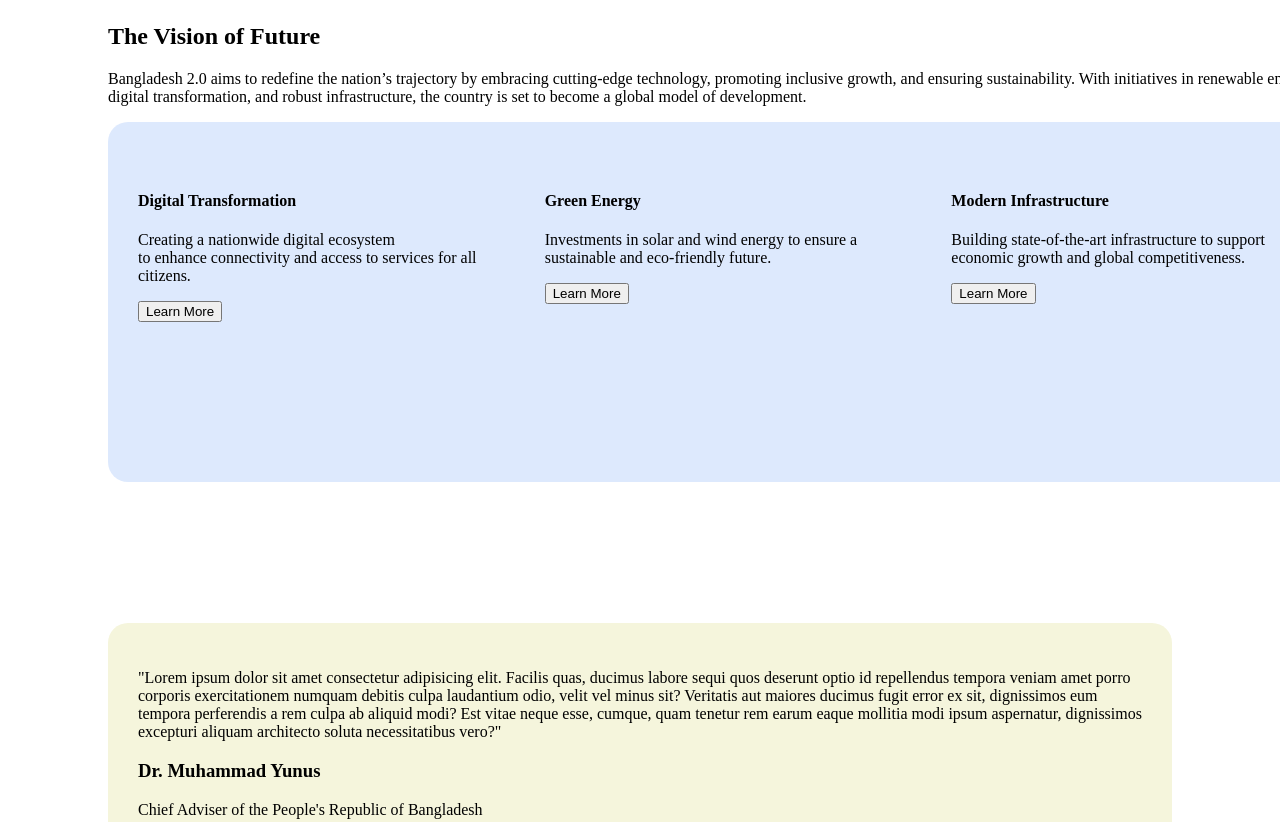
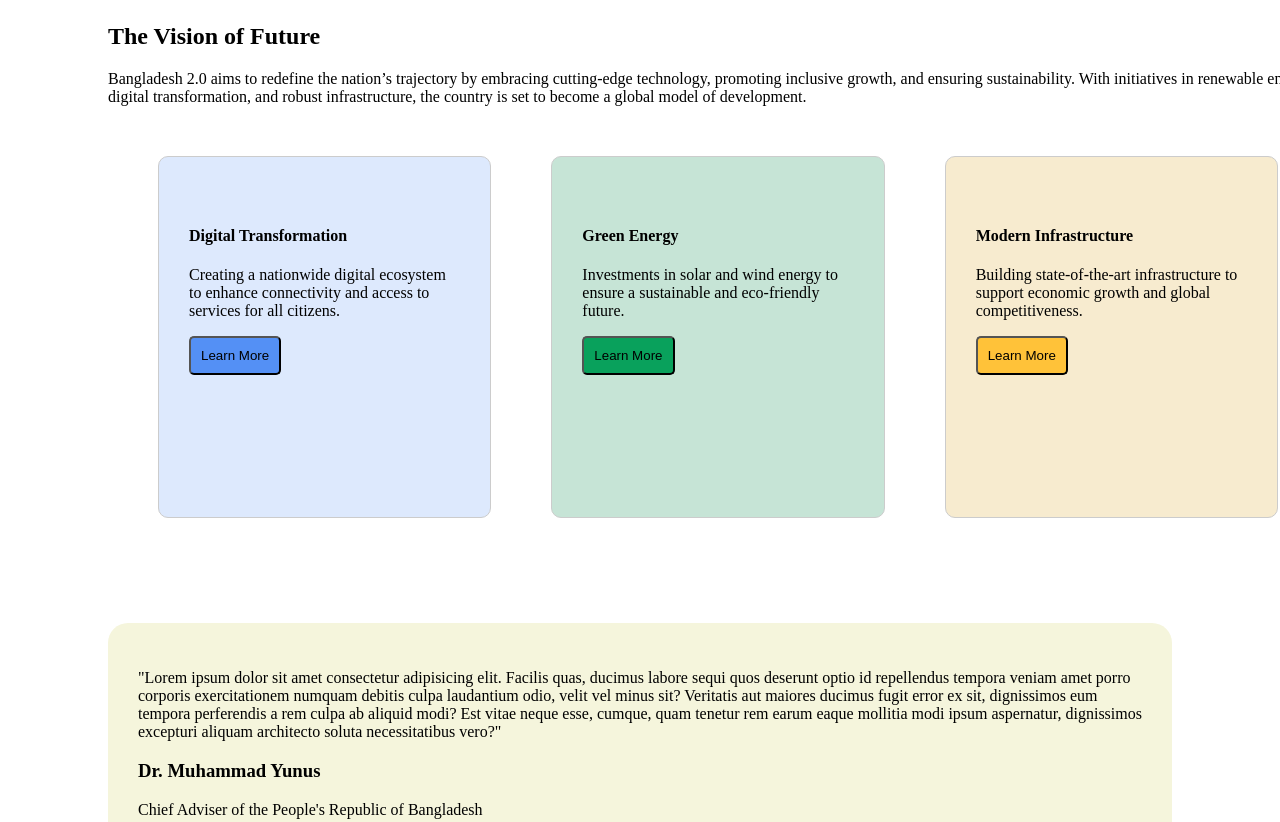
Before and after one commit to rafsan102/assignment-one, a plain HTML site: page index.html in a window 1280 px wide. Shown: the part 840-1662 px from the top of the page. Drawn offline with Linux system fonts and the light colour scheme.

Commit message:
completed my project

```diff
--- a/index.html
+++ b/index.html
@@ -64,25 +64,25 @@
           growth, and ensuring sustainability. With initiatives in renewable energy, digital transformation, and robust
           infrastructure, the country is set to become a global model of development.</p>
         <div class="global-sector">
-          <div class="global-content">
+          <div class="global-content1">
             <img src="B11A1--assignment-1/assets/card-icon.png" alt="">
             <h4>Digital Transformation</h4>
             <p>Creating a nationwide digital ecosystem<br> to enhance connectivity and access to services for all
               citizens.
             </p>
-            <button>Learn More</button>
+            <button class="learn">Learn More</button>
           </div>
-          <div class="global-content">
+          <div class="global-content2">
             <img src="B11A1--assignment-1/assets/card-icon.png" alt="">
             <h4>Green Energy</h4>
             <p>Investments in solar and wind energy to ensure a sustainable and eco-friendly future.</p>
-            <button>Learn More</button>
+            <button class="learn1">Learn More</button>
           </div>
-          <div class="global-content">
+          <div class="global-content3">
             <img src="B11A1--assignment-1/assets/card-icon.png" alt="">
             <h4>Modern Infrastructure</h4>
             <p>Building state-of-the-art infrastructure to support economic growth and global competitiveness.</p>
-            <button>Learn More</button>
+            <button class="learn2">Learn More</button>
           </div>
 
         </div>
@@ -115,11 +115,9 @@
         <div>
 
           <div class="opinion">
-
-
-
             <h3>Questions</h3>
             <h3>Select your opinion</h3>
+
 
 
           </div>
@@ -246,7 +244,7 @@
       <div>
         <h1>Bangladesh 2.0</h1>
       </div>
-      <div>
+      <div class="icon-img">
         <img src="B11A1--assignment-1/assets/facebook.png" alt="">
         <img src="B11A1--assignment-1/assets/instagram.png" alt="">
         <img src="B11A1--assignment-1/assets/x.png" alt="">
--- a/styles/style.css
+++ b/styles/style.css
@@ -57,14 +57,64 @@
 .global-sector {
   display: flex;
   border-radius: 20px;
+  margin: 20px;
+  /* background-color: aliceblue; */
+}
+.global-content1 {
   background-color: rgba(84, 144, 245, 0.2);
-}
-.global-content {
   margin-right: 20px;
   height: 300px;
   width: 500px;
   margin: 30px;
+  padding: 30px;
+  border: 1px solid #ccc;
+  border-radius: 10px;
 }
+.learn {
+  background-color: rgb(84, 144, 245);
+  padding: 10px;
+  border-radius: 5px;
+}
+.learn:hover {
+  background-color: gray;
+}
+.global-content2 {
+  background-color: rgb(198, 228, 214);
+  margin-right: 20px;
+  height: 300px;
+  width: 500px;
+  margin: 30px;
+  padding: 30px;
+  border: 1px solid #ccc;
+  border-radius: 10px;
+}
+.learn1 {
+  background-color: rgb(9, 161, 92);
+  padding: 10px;
+  border-radius: 5px;
+}
+.learn1:hover {
+  background-color: gray;
+}
+.global-content3 {
+  background-color: rgb(247, 235, 207);
+  margin-right: 20px;
+  height: 300px;
+  width: 500px;
+  margin: 30px;
+  padding: 30px;
+  border: 1px solid #ccc;
+  border-radius: 10px;
+}
+.learn2 {
+  background-color: rgb(255, 194, 57);
+  padding: 10px;
+  border-radius: 5px;
+}
+.learn2:hover {
+  background-color: gray;
+}
+
 .challenges {
   justify-content: center;
   margin-left: 100px;
@@ -79,14 +129,21 @@
   display: flex;
   gap: 50px;
 
-  justify-content: space-around;
+  justify-content: space-between;
   border: 1px solid black;
   margin-left: 100px;
   margin-right: 100px;
+  /* margin: 30px; */
 }
+
 .opinion-title,
 h1 {
   margin-left: 100px;
+}
+.new-btn {
+  padding: 5px 10px;
+  margin: 10px;
+  background-color: rgb(198, 228, 214);
 }
 .king {
   background-color: rgb(198, 228, 214);
```
